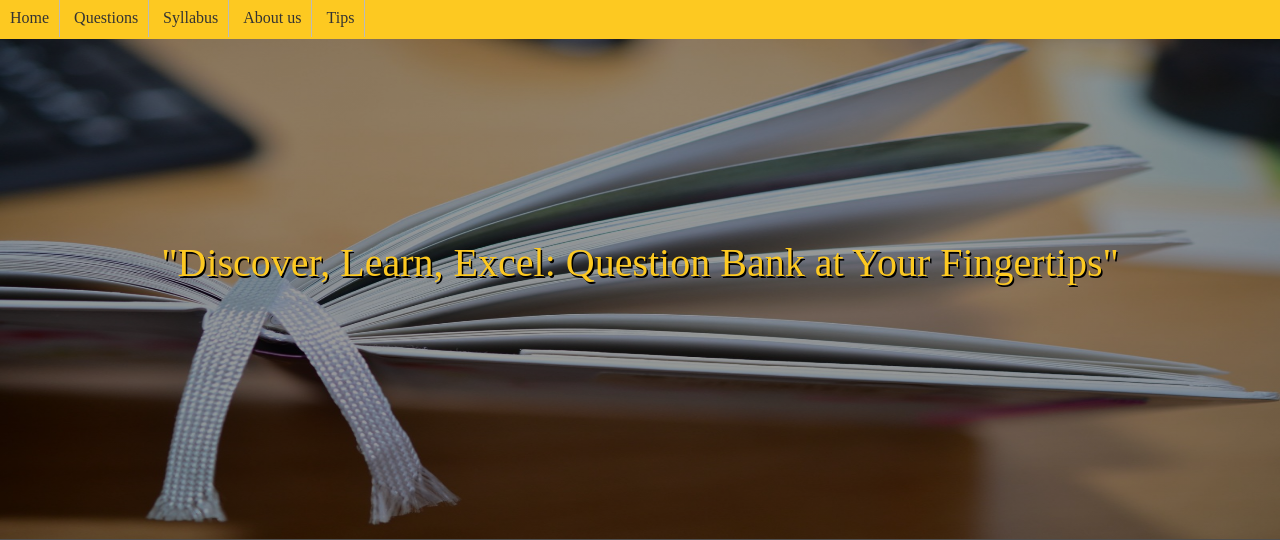
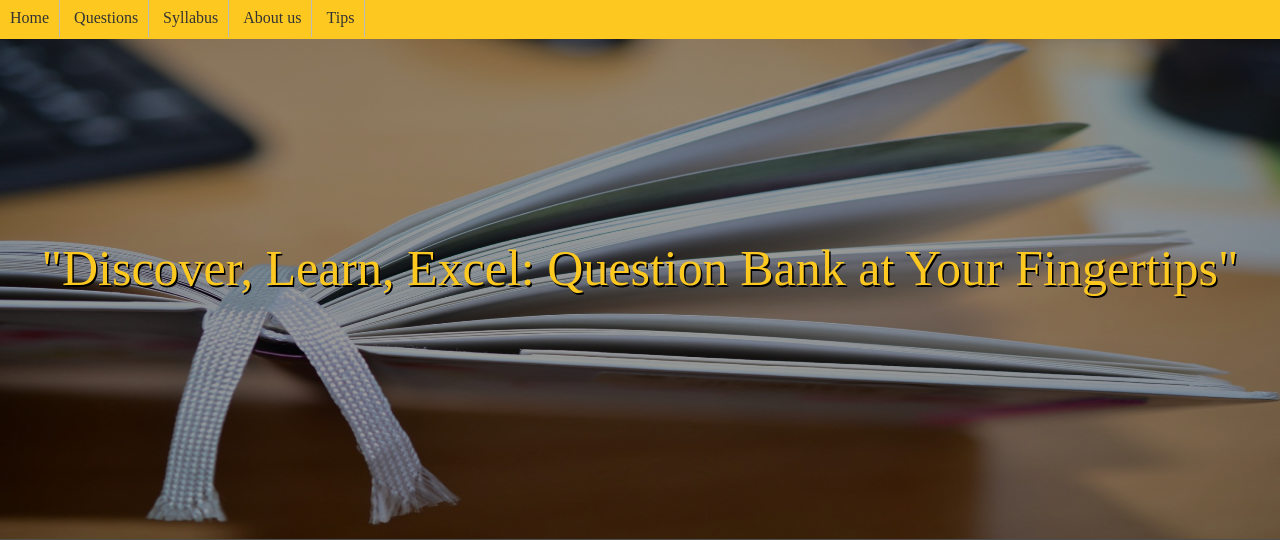
Before and after one commit to Ananda-pun/Minor1, a PHP site: page /pages/landing.php in a window 1280 px wide. Shown: the part 101-641 px from the top of the page. Run offline with PHP 8.4, Linux system fonts and the light colour scheme; a stand-in replaces the project's code that opens the database connection; grey boxes are pictures that could not be loaded.

Commit message:
Changes in content1 class

```diff
--- a/styles/style.css
+++ b/styles/style.css
@@ -204,7 +204,7 @@
 		{
 			font-family:serif;
 			color: #FDC921;
-			font-size: 40px;
+			font-size: 50px;
 			display: flex;
 			align-items: center;
 			align-content: center;
```
